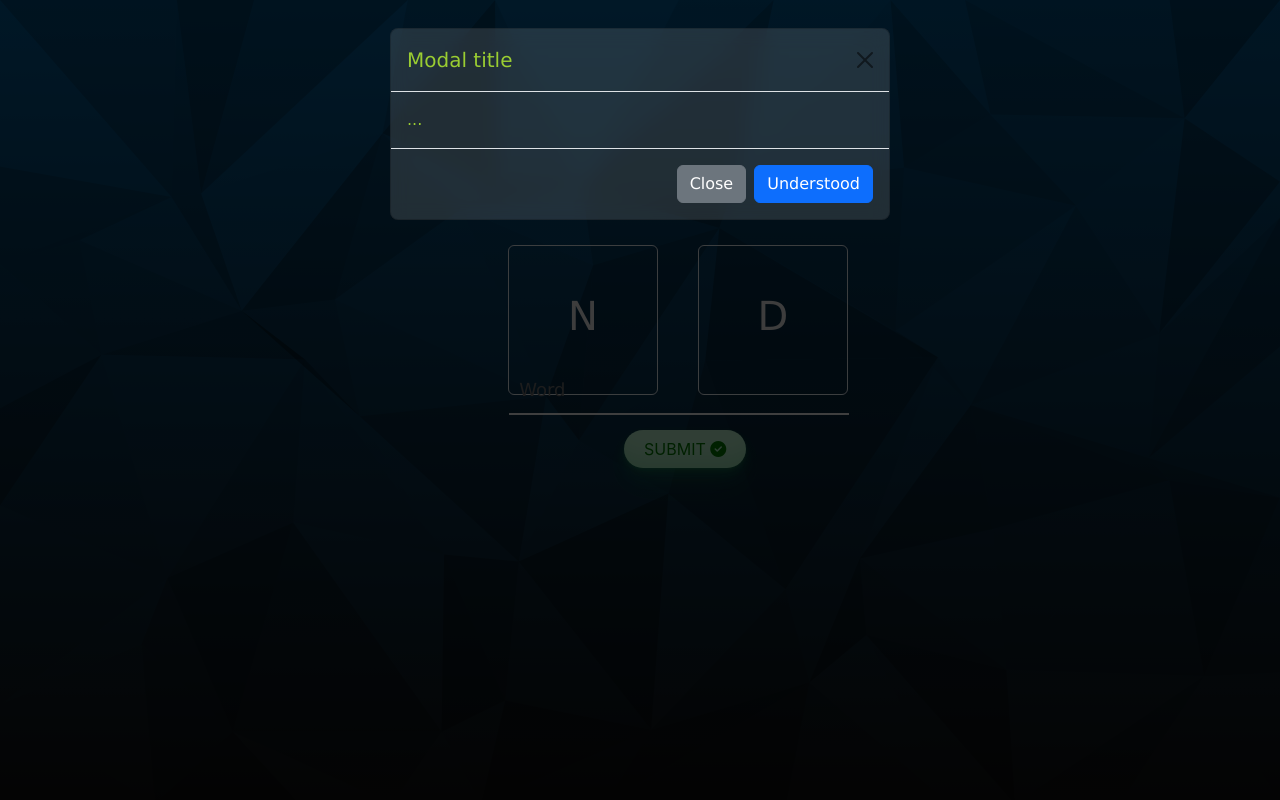
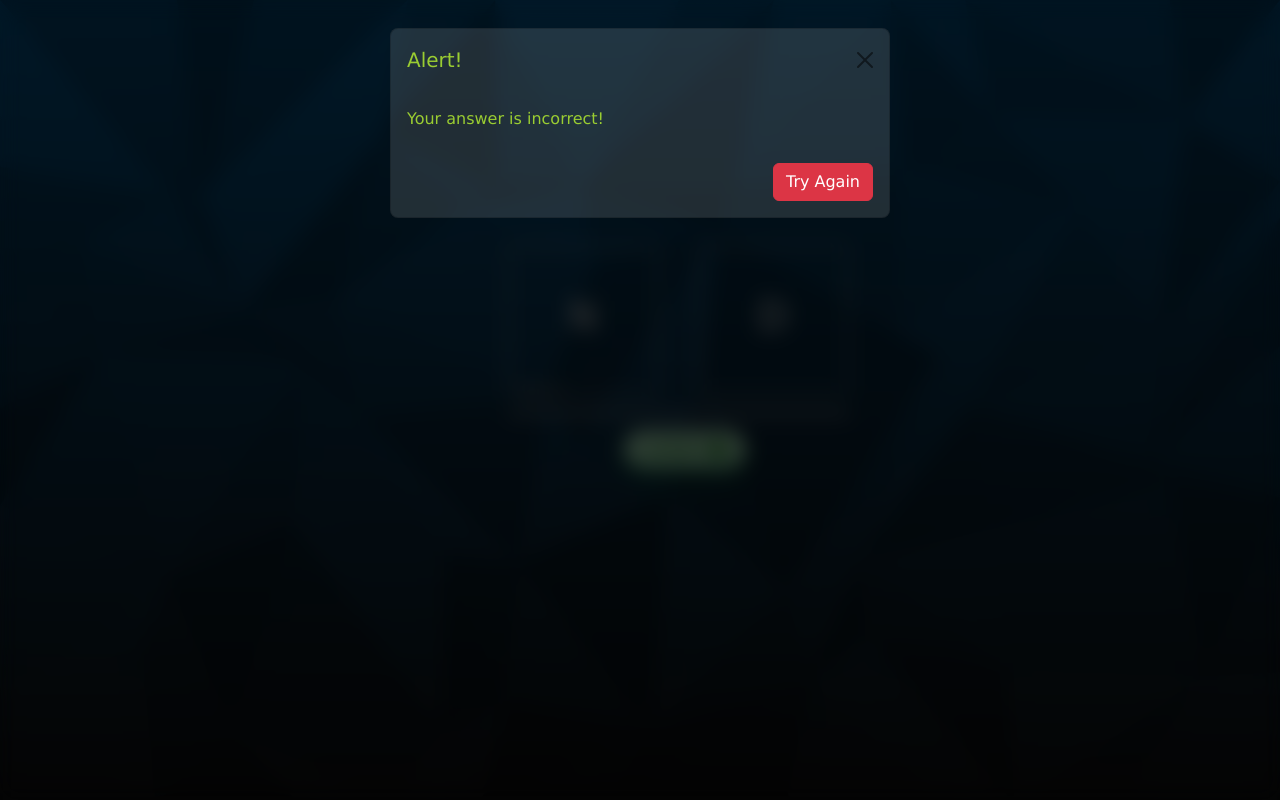
Before and after one commit to Hitstar53/Code-Red-Pre-Event, a Django app: template templates/level_2.html in a window 1280 px wide, after a click on "SUBMIT". Run offline with Django 4.2, Linux system fonts and the light colour scheme; the template is opened without the code that fills it: values that come from a table or form of the project are taken from there, others are empty; data comes from the database, SQL or seed files in the repository; both versions use the stored data as it was after the commit; some libraries are stand-ins or nearby versions.

Commit message:
audio & modal fix
Signed-off-by: Hatim Sawai <hatimsawai76@gmail.com>

```diff
--- a/core/views.py
+++ b/core/views.py
@@ -85,9 +85,7 @@ def level2(request):
     if request.method == 'POST':
         bl = request.POST.get('bool')
         print(bl)
-        if bl == "no":
-            return redirect('level2')
-        elif bl == "yes":
+        if bl == "yes":
             team = Team.objects.get(user=request.user)
             t = int(datetime.now().microsecond)
             team.time_taken = str(t - int(team.time_taken))
--- a/static/css/level_2.css
+++ b/static/css/level_2.css
@@ -127,6 +127,18 @@ form {
   transform: rotateY(180deg);
 }
 
+.modal {
+  backdrop-filter: blur(10px);
+}
+
+.modal-header {
+  border-bottom: none;
+}
+
+.modal-footer {
+  border-top: none;
+}
+
 @media(max-width: 1440px)
 {
   .container {
--- a/static/js/level_2.js
+++ b/static/js/level_2.js
@@ -11,12 +11,9 @@ const words =[
     {id:6,word:'fear',N:13025059,D:50000000},
     {id:7,word:'hex',N:120131,D:250000},
     {id:8,word:'dock',N:4150311,D:100000000},
-
-
-
 ]
 
-randomid= Math.floor(Math.random() * 8) + 1;
+randomid = Math.floor(Math.random() * 8) + 1;
 console.log(randomid);
 const word = words.find(word => word.id === randomid);
 const N = word.N;
@@ -25,17 +22,17 @@ const word1 = word.word;
 B1 = document.getElementById("B1");
 B2 = document.getElementById("B2");
 B1.innerHTML = N;
-B2.innerHTML= D;
+B2.innerHTML = D;
 
-function check(){
-    if (document.getElementById('answer').value == word1){
-        document.getElementById('bool').value ="yes"
-        alert("Correct");
-    }
-    else{
-        alert("Incorrect");
-    }
-
+const mbody = document.querySelector('.modal-body');
+function check() {
+  if (document.getElementById('answer').value == word1) {
+    document.getElementById('bool').value = "yes"
+    mbody.innerHTML = "Correct";
+  }
+  else {
+    mbody.innerHTML = "Your answer is incorrect!</i>";
+  }
 }
 
 function stopwatch(elementName) {
--- a/templates/base.html
+++ b/templates/base.html
@@ -42,8 +42,8 @@
     <script src="https://cdnjs.cloudflare.com/ajax/libs/howler/2.1.1/howler.min.js"></script>
     <script>
         var sound = new Howl({
-            src: ["{% static 'assets/audios/We-Rollin-Lofi(PagalWorldl).mp3' %}"],
-            volume: 0.1,
+            src: ["{% static 'assets/audios/cyber-punk-21548.mp3' %}"],
+            volume: 0.015,
             loop: true,
         });
         sound.play()
--- a/templates/level_2.html
+++ b/templates/level_2.html
@@ -29,7 +29,7 @@
     <input type="text" id="answer" class="input-field" placeholder="Word" name="team_name" required>
     <input type="hidden" value="no" id="bool" name="bool">
     <!-- Button trigger modal -->
-    <button class="start-button" type="submit" id="enter" data-bs-toggle="modal" data-bs-target="#staticBackdrop">
+    <button class="start-button" type="submit" onclick="check()" id="enter" data-bs-toggle="modal" data-bs-target="#staticBackdrop">
       SUBMIT
       <i class="fa-solid fa-circle-check"></i>
     </button>
@@ -47,15 +47,14 @@
   <div class="modal-dialog">
     <div class="modal-content">
       <div class="modal-header">
-        <h1 class="modal-title fs-5" id="staticBackdropLabel">Modal title</h1>
+        <h1 class="modal-title fs-5" id="staticBackdropLabel">Alert!</h1>
         <button type="button" class="btn-close" data-bs-dismiss="modal" aria-label="Close"></button>
       </div>
       <div class="modal-body">
-        ...
+
       </div>
       <div class="modal-footer">
-        <button type="button" class="btn btn-secondary" data-bs-dismiss="modal">Close</button>
-        <button type="button" class="btn btn-primary">Understood</button>
+        <button type="button" class="btn btn-danger" data-bs-dismiss="modal">Try Again</button>
       </div>
     </div>
   </div>
```
Also changed, not shown: db.sqlite3, 1 other file.
